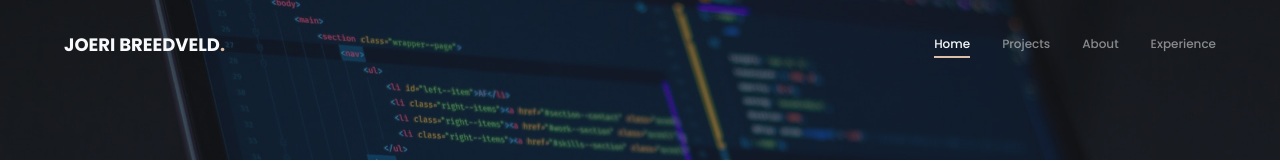
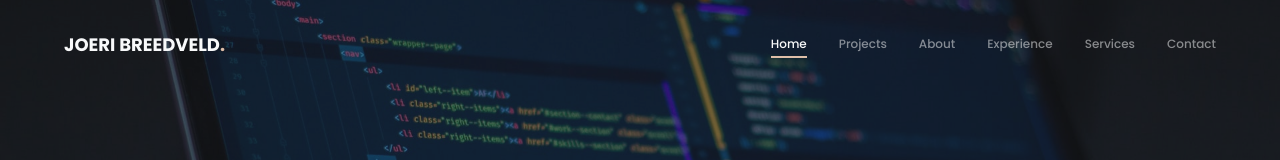
Before and after one commit to joeribreedveld/portfolio-website-v6, a Next.js app: page / in a window 1280 px wide. Shown: the top 160 px of the page. Built offline with nearby package versions, Linux system fonts and the light colour scheme.

Commit message:
feat(navbar): add navbar links according to design changes

```diff
--- a/src/components/common/Navbar/Navbar.tsx
+++ b/src/components/common/Navbar/Navbar.tsx
@@ -21,6 +21,8 @@ const Navbar = () => (
         <NavLink href="/">Projects</NavLink>
         <NavLink href="/">About</NavLink>
         <NavLink href="/">Experience</NavLink>
+        <NavLink href="/">Services</NavLink>
+        <NavLink href="/">Contact</NavLink>
       </ul>
     </section>
   </nav>
```
